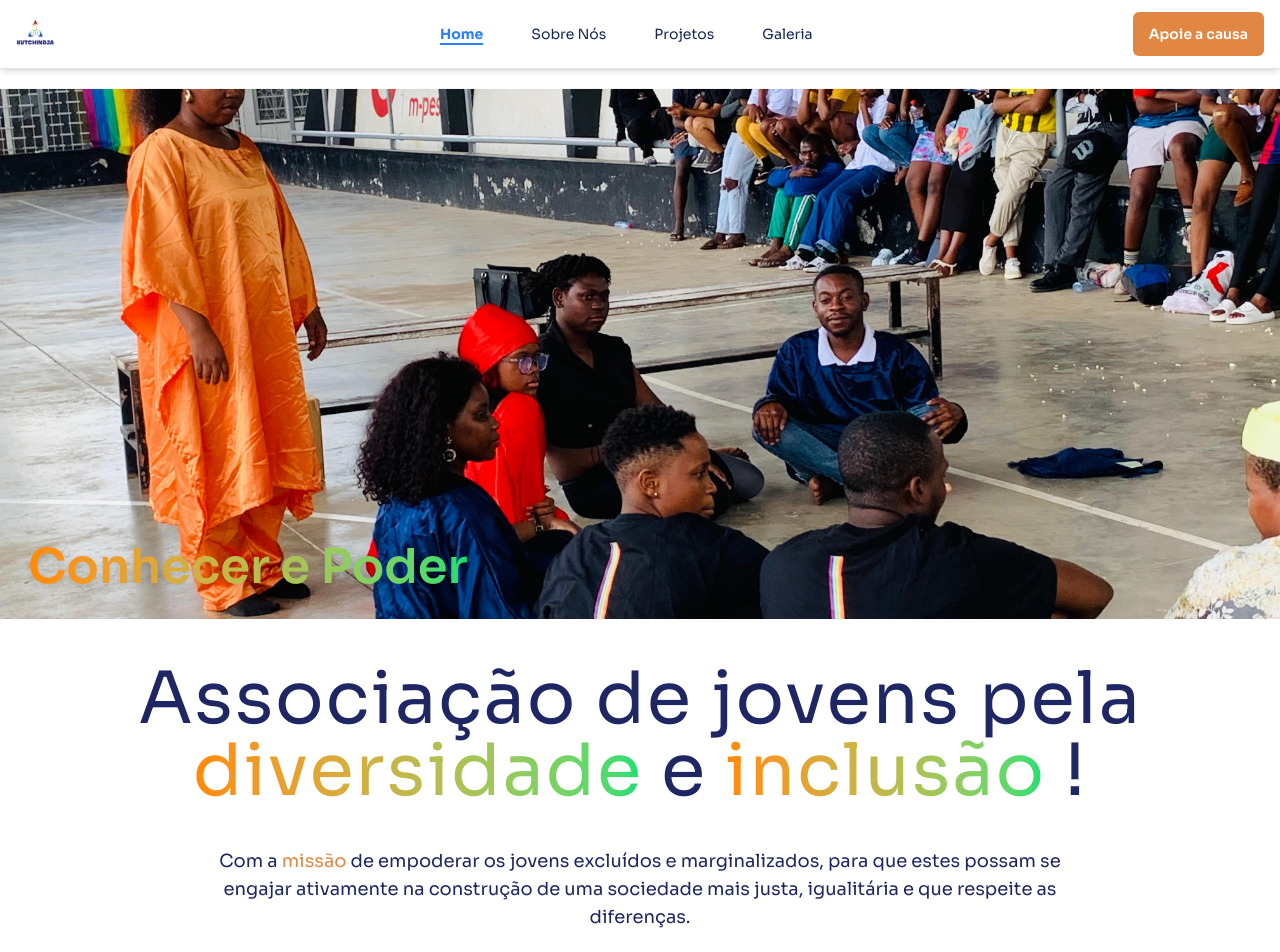
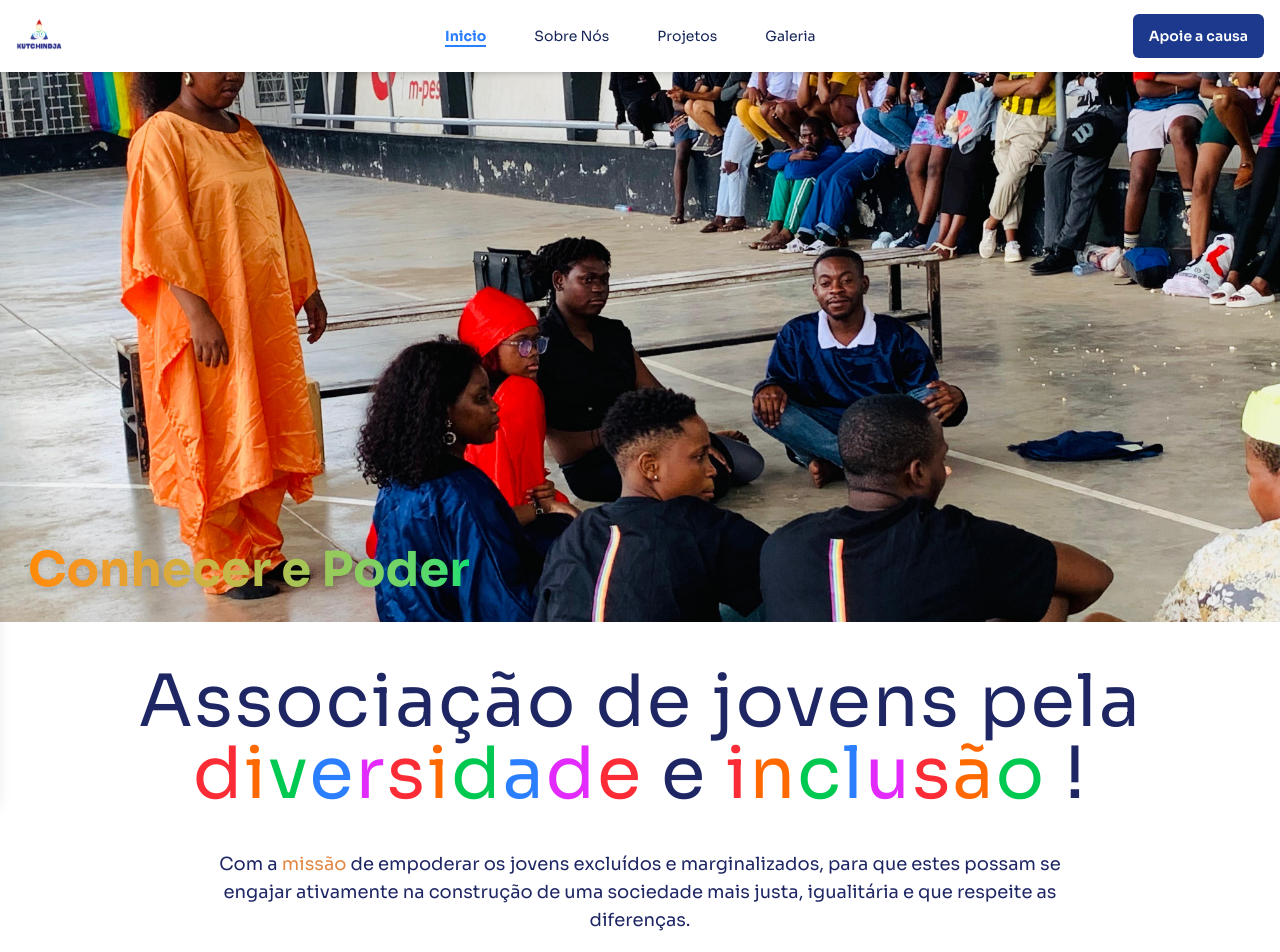
Before and after one commit to AntonioMambo/KT-FrontEnd, a React (Vite) app: page / in a window 1280 px wide. Shown: the top 952 px of the page. Built offline with nearby package versions, Linux system fonts and the light colour scheme.

Commit message:
Nono Commit: Refinamento do Navbar

```diff
--- a/src/components/HeroSection.jsx
+++ b/src/components/HeroSection.jsx
@@ -1,11 +1,11 @@
 import React from "react";
 import { motion } from "framer-motion";
-import img1 from "../assets/images/img1.jpg";
 import user1 from "/images/User1.jpg";
 import user2 from "/images/User2.jpg";
 import user3 from "/images/User3.jpg";
 import user4 from "/images/User4.jpg";
 import user5 from "/images/User5.jpg";
+import { User2 } from "lucide-react";
 
 function HeroSection() {
   return (
@@ -19,14 +19,30 @@ function HeroSection() {
           style={{ color: "#1E2664" }}
           className="text-4xl sm:text-6xl lg:text-7xl text-center tracking-wide text-opacity-70  "
         >
-          Associação de jovens pela{" "}
-          <span className="bg-gradient-to-r from-orange-400 to-green-400 text-transparent bg-clip-text">
-            diversidade
-          </span>{" "}
+          Associação de jovens pela {""}
+          <span className="text-red-500">d</span>
+          <span className="text-orange-500">i</span>
+          <span className="text-green-500">v</span>
+          <span className="text-blue-500">e</span>
+          <span className="text-fuchsia-500">r</span>
+          <span className="text-red-500">s</span>
+          <span className="text-orange-500">i</span>
+          <span className="text-green-500">d</span>
+          <span className="text-blue-500">a</span>
+          <span className="text-fuchsia-500">d</span>
+          <span className="text-red-500">e</span> {""}
+
           e{" "}
-          <span className="bg-gradient-to-r from-orange-400 to-green-400 text-transparent bg-clip-text">
-            inclusão
-          </span>{" "}
+          <span className="text-red-500">i</span>
+          <span className="text-orange-500">n</span>
+          <span className="text-green-500">c</span>
+          <span className="text-blue-500">l</span>
+          <span className="text-fuchsia-500">u</span>
+          <span className="text-red-500">s</span>
+          <span className="text-orange-500">ã</span>
+          <span className="text-green-500">o</span>
+
+          {" "}
           !
         </motion.h1>
         <motion.p
@@ -52,14 +68,14 @@ function HeroSection() {
         >
           <a
             href="/sobre"
-            className="py-3 px-4 rounded-md text-white text-bold hover:"
-            style={{ backgroundColor: "#E28743" }}
+            className="bg-blue-800 py-3 px-4 rounded-md text-white text-bold hover:"
+            // style={{ backgroundColor: "#E28743" }}
           >
             Saiba mais
           </a>
           <a
             href=""
-            className="py-3 px-4 mx-3 rounded-nd border border-amber-500 text-amber-500"
+            className="py-3 px-4 mx-3 rounded-nd border border-blue-900 text-blue-900 hover:bg-blue-900 hover:text-white"
           >
             Participe da Causa
           </a>
@@ -108,7 +124,7 @@ function HeroSection() {
             <div className="flex justify-center my-8">
               <a
                 href=""
-                className="justify-center items-center  py-3 px-4 rounded-nd border border-amber-500 text-amber-500"
+                className="justify-center items-center  py-3 px-4 rounded-nd border border-blue-900 text-blue-900 hover:bg-blue-900 hover:text-white"
               >
                 Particisas de ajuda ?
               </a>
--- a/src/components/Navbar.jsx
+++ b/src/components/Navbar.jsx
@@ -1,49 +1,97 @@
+import { useState } from "react";
+import { Link, useLocation } from "react-router-dom";
 import { Menu, X } from "lucide-react";
-import { useState } from "react";
-import React from "react";
-import logo from "/Logo.png";
-import { Link, useLocation } from "react-router-dom";
+import logo from "/Logo.png"; // Ajusta o caminho da tua logo
 
-const Navbar = () => {
+export default function Navbar() {
   const [mobileDrawerOpen, setMobileDrawerOpen] = useState(false);
-  const location = useLocation(); // Hook para obter a URL atual
-
-  const toggleNavbar = () => {
-    setMobileDrawerOpen(!mobileDrawerOpen);
-  };
-
-  // Função para verificar se o link é o ativo
+  const location = useLocation();
   const isActive = (path) => location.pathname === path;
 
+  const toggleNavbar = () => setMobileDrawerOpen(!mobileDrawerOpen);
+
   return (
-    <nav className="sticky top-0 bg-white shadow-md z-10 py-3 backdrop-blur-lg border-b border-neutral-200">
+    <nav className="bg-white shadow-md z-50 py-3 fixed bottom-0 w-full lg:sticky lg:top-0">
       <div className="container px-4 mx-auto relative text-sm">
         <div className="flex items-center justify-between">
           {/* LOGO */}
-          <div className="flex items-center flex-shrink-0">
-            <Link to="/" className="hover:text-blue-500">
-              <img src={logo} alt="Logo" className="h-10 w-10 mr-2" />
+          <Link to="/" className="flex items-center hover:text-blue-500">
+            <img src={logo} alt="Logo" className="h-12 w-12 mr-2" />
           </Link>
-          </div>
 
           {/* MENU DESKTOP */}
           <ul className="hidden lg:flex ml-14 space-x-12">
+            {[
+              { to: "/", label: "Inicio" },
+              { to: "/sobre", label: "Sobre Nós" },
+              { to: "/projetos", label: "Projetos" },
+              { to: "/galeria", label: "Galeria" },
+            ].map(({ to, label }) => (
+              <li key={to}>
+                <Link
+                  to={to}
+                  className={`${
+                    isActive(to)
+                      ? "text-blue-500 font-bold border-b-2 border-blue-500"
+                      : "text-blue-950"
+                  } hover:text-blue-500`}
+                >
+                  {label}
+                </Link>
+              </li>
+            ))}
+          </ul>
+
+          {/* BOTÃO DESKTOP */}
+          <div className="hidden lg:flex justify-center space-x-6 items-center">
+            <a
+              href="#"
+              className="py-3 px-4 rounded-md text-white font-semibold bg-blue-900"
+            >
+              Apoie a causa
+            </a>
+          </div>
+
+          {/* BOTÃO MOBILE */}
+          <div className="fixed bottom-4 right-4 z-50 lg:hidden">
+            <button
+              onClick={toggleNavbar}
+              className="bg-blue-900 text-white p-3 rounded-full shadow-lg"
+            >
+              {mobileDrawerOpen ? <X size={24} /> : <Menu size={24} />}
+            </button>
+          </div>
+        </div>
+      </div>
+
+      {/* MENU SLIDE BAR MOBILE */}
+      <div
+        className={`fixed bottom-0 left-0  w-full max-w-xs bg-white shadow-lg z-40 transform transition-transform duration-300 ease-in-out ${
+          mobileDrawerOpen ? "translate-x-0" : "-translate-x-full"
+        }`}
+      >
+        <div className="p-6 flex flex-col h-full justify-between">
+          {/* Cabeçalho */}
+          <div className="flex justify-between items-center mb-8">
+            <img src={logo} alt="Logo" className="h-10 w-10" />
+          </div>
+
+          {/* Itens do menu */}
+          <ul className="space-y-6 text-base font-semibold">
             <li>
               <Link
                 to="/"
-                className={`${
-                  isActive("/") ? "text-blue-500 font-bold border-b-2 border-blue-500" : "text-blue-950"
-                } hover:text-blue-500`}
+                onClick={toggleNavbar}
+                className={isActive("/") ? "text-blue-500" : ""}
               >
-                Home
+                Início
               </Link>
             </li>
             <li>
               <Link
                 to="/sobre"
-                className={`${
-                  isActive("/sobre") ? "text-blue-500 font-bold border-b-2 border-blue-500" : "text-blue-950"
-                } hover:text-blue-500`}
+                onClick={toggleNavbar}
+                className={isActive("/sobre") ? "text-blue-500" : ""}
               >
                 Sobre Nós
               </Link>
@@ -51,109 +99,17 @@ const Navbar = () => {
             <li>
               <Link
                 to="/projetos"
-                className={`${
-                  isActive("/projetos") ? "text-blue-500 font-bold border-b-2 border-blue-500" : "text-blue-950"
-                } hover:text-blue-500`}
+                onClick={toggleNavbar}
+                className={isActive("/projetos") ? "text-blue-500" : ""}
               >
                 Projetos
-              </Link>
-            </li>
-            {/* <li>
-              <Link
-                to="/blog"
-                className={`${
-                  isActive("/blog") ? "text-blue-500 font-bold border-b-2 border-blue-500" : "text-blue-950"
-                } hover:text-blue-500`}
-              >
-                Blog
-              </Link>
-            </li> */}
-            <li>
-              <Link
-                to="/galeria"
-                className={`${
-                  isActive("/galeria") ? "text-blue-500 font-bold border-b-2 border-blue-500" : "text-blue-950"
-                } hover:text-blue-500`}
-              >
-                Galeria
-              </Link>
-            </li>
-          </ul>
-
-          {/* BOTÃO DESKTOP */}
-          <div className="hidden lg:flex justify-center space-x-6 items-center">
-            <a
-              href="#"
-              style={{ backgroundColor: "#E28743" }}
-              className="py-3 px-4 rounded-md text-white font-semibold"
-            >
-              Apoie a causa
-            </a>
-          </div>
-
-          {/* BOTÃO MOBILE */}
-          <div className="lg:hidden md:flex flex-col justify-end">
-            <button onClick={toggleNavbar} className="text-black z-50 relative">
-              {mobileDrawerOpen ? <X size={28} /> : <Menu size={28} />}
-            </button>
-          </div>
-        </div>
-
-        {/* MENU MOBILE */}
-        {mobileDrawerOpen && (
-          <div className="fixed inset-0 z-20 bg-white p-12 flex flex-col items-center justify-center space-y-6 lg:hidden">
-            <ul className="flex flex-col items-center space-y-6 text-lg">
-              <li>
-                <Link
-                  to="/"
-                  className={`${
-                    isActive("/") ? "text-blue-500 font-bold border-b-2 border-blue-500" : "text-blue-950"
-                  } hover:text-blue-500`}
-                  onClick={toggleNavbar}
-                >
-                  Home
-                </Link>
-              </li>
-              <li>
-                <Link
-                  to="/sobre"
-                  className={`${
-                    isActive("/sobre") ? "text-blue-500 font-bold border-b-2 border-blue-500" : "text-blue-950"
-                  } hover:text-blue-500`}
-                  onClick={toggleNavbar}
-                >
-                  Sobre Nós
-                </Link>
-              </li>
-              <li>
-                {/* <Link
-                  to="/projetos"
-                  className={`${
-                    isActive("/projetos") ? "text-blue-500 font-bold border-b-2 border-blue-500" : "text-blue-950"
-                  } hover:text-blue-500`}
-                  onClick={toggleNavbar}
-                >
-                  Projetos
-                </Link> */}
-              </li>
-              <li>
-                <Link
-                  to="/blog"
-                  className={`${
-                    isActive("/blog") ? "text-blue-500 font-bold border-b-2 border-blue-500" : "text-blue-950"
-                  } hover:text-blue-500`}
-                  onClick={toggleNavbar}
-                >
-                  Blog
               </Link>
             </li>
             <li>
               <Link
                 to="/galeria"
-                  className={`${
-                    isActive("/galeria") ? "text-blue-500 font-bold border-b-2 border-blue-500" : "text-blue-950"
-                  } hover:text-blue-500`}
                 onClick={toggleNavbar}
+                className={isActive("/galeria") ? "text-blue-500" : ""}
               >
                 Galeria
               </Link>
@@ -161,18 +117,25 @@ const Navbar = () => {
             <li>
               <a
                 href="#"
-                  style={{ backgroundColor: "#E28743" }}
-                  className="py-3 px-6 rounded-md text-white font-semibold"
+                onClick={toggleNavbar}
+                className="block bg-blue-900 text-white py-2 px-4 rounded-md text-center"
               >
                 Apoie a causa
               </a>
             </li>
           </ul>
+
+          {/* Rodapé com redes sociais ou outros links, se quiseres */}
         </div>
+      </div>
+
+      {/* Fundo escurecido quando drawer está aberto */}
+      {mobileDrawerOpen && (
+        <div
+          className="fixed inset-0 bg-black opacity-40 z-30"
+          onClick={toggleNavbar}
+        />
       )}
-      </div>
     </nav>
   );
-};
-
-export default Navbar;
+}
--- a/src/components/ProjectCard.jsx
+++ b/src/components/ProjectCard.jsx
@@ -54,19 +54,19 @@ const ProjectCard = ({ projeto, index }) => {
             <img
               src={projeto.ImageProjeto}
               alt={`Foto do projeto ${projeto.nome}`}
-              className="h-88 w-full object-cover"
+              className="h-88 w-full object-cover "
             />
           </SwiperSlide>
         ))}
       </Swiper>
 
       <div className="p-4">
-        <h2 className="text-xl font-semibold">{projeto.nome}</h2>
+        <h2 className="text-xl font-semibold text-blue-900">{projeto.nome}</h2>
         <p className="text-sm text-gray-600">{projeto.objetivo}</p>
         <div className="flex justify-between">
           <Link
             to={`/projeto/${projeto.id}`}
-            className="text-orange-500 mt-2 block font-extrabold"
+            className="text-blue-900 mt-2 block font-extrabold"
           >
             {projeto.Estado}
           </Link>
--- a/src/components/ProjectSlider.jsx
+++ b/src/components/ProjectSlider.jsx
@@ -6,7 +6,7 @@ import "swiper/css/autoplay";
 import "swiper/css/effect-fade";
 import { Link } from "react-router-dom";
 import { projetos } from "../constants/index.jsx";
-import { motion } from "framer-motion"; // Importando o framer motion
+import { motion, AnimatePresence } from "framer-motion"; // Importando o framer motion
 
 function ProjectSlider() {
   return (
@@ -14,7 +14,7 @@ function ProjectSlider() {
       <Swiper
         modules={[Autoplay, EffectFade]}
         effect="fade"
-        fadeEffect={{ crossFade: true }} // <== melhora a transição
+        fadeEffect={{ crossFade: true }}
         autoplay={{
           delay: 4000,
           disableOnInteraction: false,
@@ -26,22 +26,17 @@ function ProjectSlider() {
           <SwiperSlide key={index}>
             <div className="relative w-full h-full">
               {/* Link envolvendo a imagem para redirecionamento */}
-              <Link to={`/detalhes/${projeto.id}`} className="w-full h-full block">
+              <Link
+                to="/projetos"
+                className="w-full h-full block"
+              >
                 {/* Imagem com animação do Framer Motion */}
                 <motion.img
                   src={projeto.ImageProjeto}
                   alt={projeto.NomeProjeto}
                   className="w-full h-full object-cover"
                   initial={{ y: 0 }}
-                  whileInView={{
-                    y: [-20, 20],
-                    transition: {
-                      duration: 2,
-                      repeat: Infinity,
-                      repeatType: "reverse",
-                    },
-                  }}
-                  whileHover={{ scale: 1.05, opacity: 0.9 }} // Animação de hover
+                  whileHover={{ scale: 1.08 }} // Animação de hover
                   viewport={{ once: true }}
                   transition={{ duration: 0.3 }}
                 />
@@ -49,12 +44,18 @@ function ProjectSlider() {
 
               {/* Texto no canto inferior esquerdo */}
               <div className="absolute bottom-4 left-4 max-w-[90%] p-3 text-xl sm:text-2xl md:text-3xl lg:text-5xl font-semibold text-white drop-shadow-md z-10">
-                <Link
-                  to={`/detalhes/${projeto.id}`}
-                  className="bg-gradient-to-r from-orange-400 to-green-400 text-transparent bg-clip-text"
-                >
-                  {projeto.NomeProjeto}
-                </Link>
+                <AnimatePresence mode="wait">
+                  <motion.p
+                    key={index}
+                    initial={{ opacity: 0, y: 50 }}
+                    animate={{ opacity: 1, y: 0 }}
+                    exit={{ opacity: 0, y: -50 }}
+                    transition={{ duration: 0.6 }}
+                    className="bg-gradient-to-r from-orange-400 to-green-400 text-transparent bg-clip-text font-bold"
+                  >
+                    {projeto.NomeProjeto}
+                  </motion.p>
+                </AnimatePresence>
               </div>
             </div>
           </SwiperSlide>
--- a/src/components/TeamSlider.jsx
+++ b/src/components/TeamSlider.jsx
@@ -30,7 +30,7 @@ function TeamSlider() {
           transition={{ duration: 2.5 }}
           className="text-2xl md:text-3xl font-medium text-blue-950"
         >
-          <span className="text-orange-500">Frases motivacionais</span> de
+          <span className="bg-gradient-to-r from-orange-400 to-blue-900 text-transparent bg-clip-text font-bold">Frases motivacionais</span> de
           profissionais que se aliaram à causa que defendemos.
         </motion.h2>
       </div>
--- a/src/components/TestemonialSlider.jsx
+++ b/src/components/TestemonialSlider.jsx
@@ -19,7 +19,7 @@ function TestimonialSlider() {
         >
           Assista <span className="text-orange-500">testemunho</span> de jovens
           que aceitarama a ajuda da{" "}
-          <span className="bg-gradient-to-r from-orange-400 to-green-400 text-transparent bg-clip-text font-bold ">
+          <span className="bg-gradient-to-r from-orange-400 to-blue-900 text-transparent bg-clip-text font-bold ">
             Kutchindja
           </span>
           .
@@ -45,8 +45,8 @@ function TestimonialSlider() {
                 className="h-48 w-full object-cover"
               />
               <div className="flex justify-end -mt-6 pr-4 z-10">
-                <button className="bg-purple-600 text-white px-4 py-1 rounded-full shadow-md text-sm">
-                  ▶ Watch
+                <button className="bg-blue-900 text-white px-5 py-5 rounded-full shadow-md text-sm cursor:pointer hover:bg-blue-200 transition duration-300">
+                  ▶
                 </button>
               </div>
 
```
Also changed, not shown: src/components/AboutUsCard.jsx (+12 -7 lines). Lines whose indentation alone changed are shown as unchanged.
